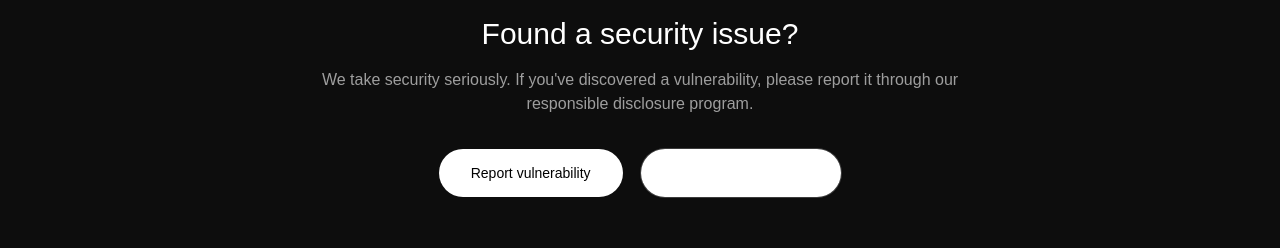
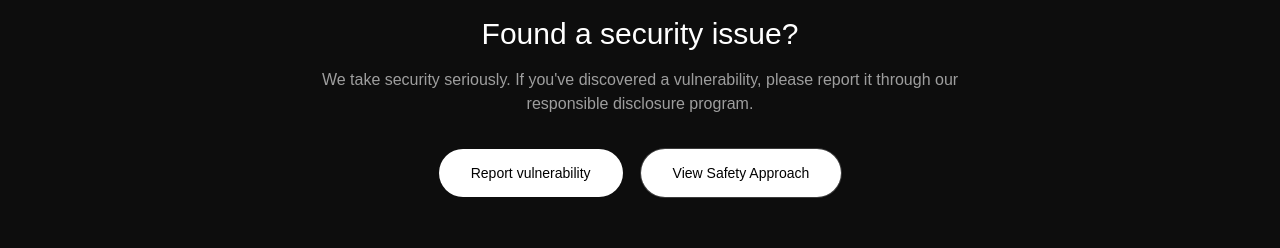
Before and after one commit to syed-abutalib/project-ai-chatbot, a Next.js app: page /safety/security in a window 1280 px wide. Shown: the part 1707-1955 px from the top of the page. Built offline with nearby package versions, Linux system fonts and the light colour scheme; no server answers.

Commit message:
Update SecurityPage.tsx

```diff
--- a/components/pages/SecurityPage/SecurityPage.tsx
+++ b/components/pages/SecurityPage/SecurityPage.tsx
@@ -444,7 +444,7 @@ const SecurityPage = () => {
               <Link href="/safety/approach">
                 <Button
                   variant="outline"
-                  className="border-white/20 text-white hover:bg-white/10 px-8 py-6 rounded-full"
+                  className="border-white/20 text-black hover:bg-white/50 px-8 py-6 rounded-full"
                 >
                   View Safety Approach
                 </Button>
```
